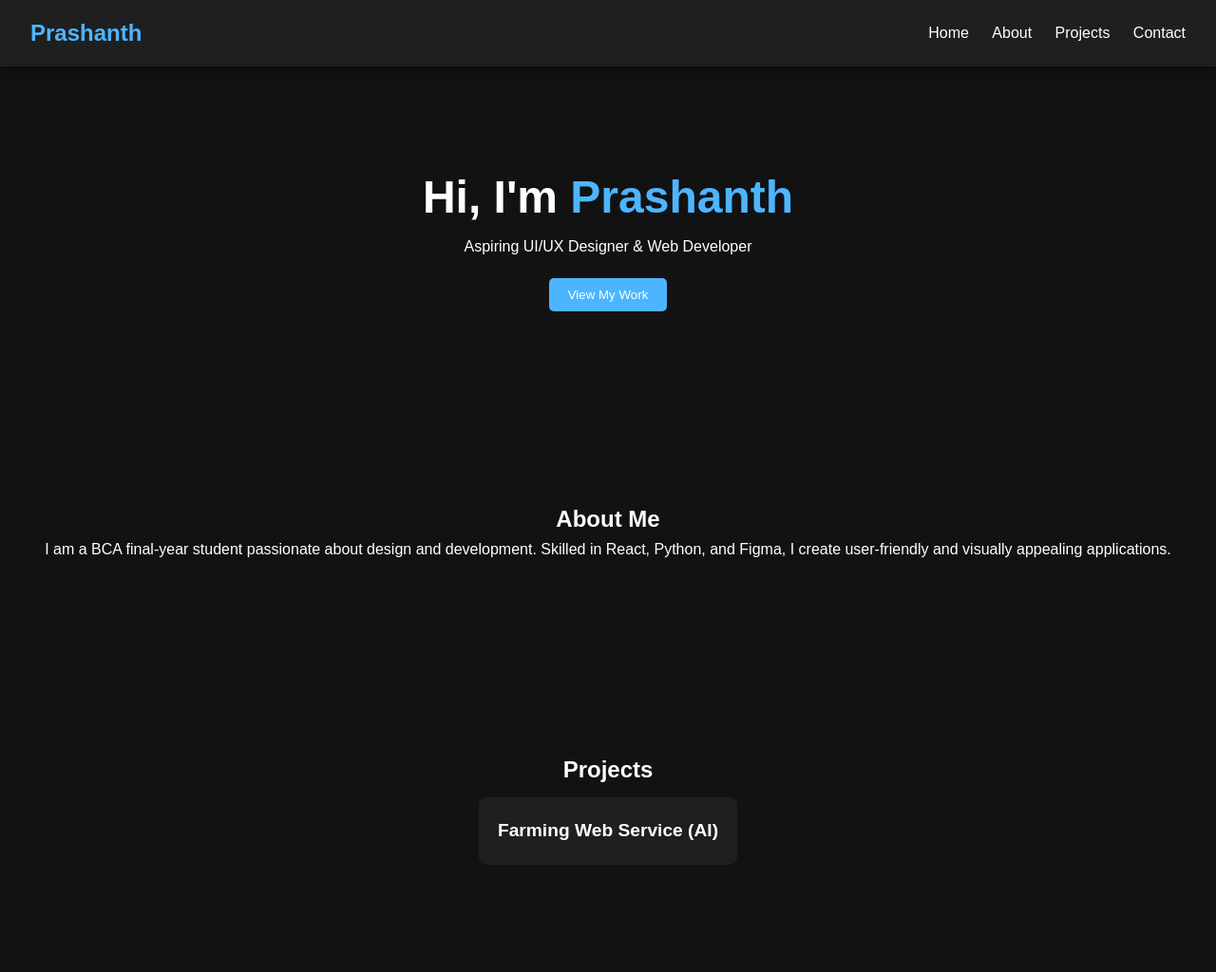
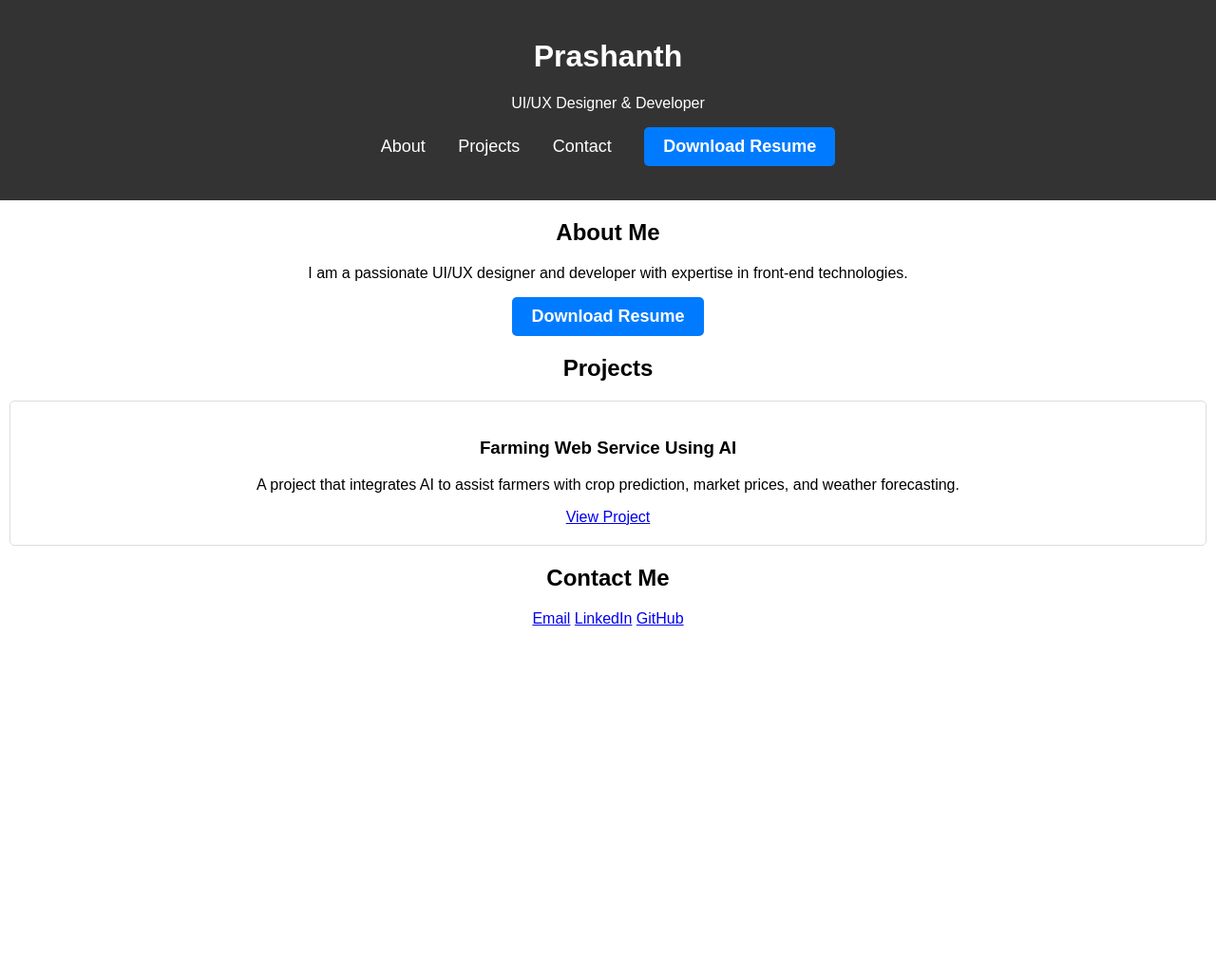
Before and after one commit to Prashanth2025/portfolio, a plain HTML site: page index.html in a window 1280 px wide. Shown: the top 1024 px of the page at 95% size. After the commit the page ends 800 px from the top, so only its background shows below. Drawn offline with Linux system fonts and the light colour scheme.

Commit message:
Fixed resume download and styling

```diff
--- a/index.html
+++ b/index.html
@@ -3,57 +3,45 @@
 <head>
     <meta charset="UTF-8">
     <meta name="viewport" content="width=device-width, initial-scale=1.0">
-    <title>Prashanth | Portfolio</title>
+    <title>Prashanth's Portfolio</title>
     <link rel="stylesheet" href="style.css">
 </head>
 <body>
 
-    <header class="header">
-        <h1 class="logo">Prashanth</h1>
+    <header>
+        <h1>Prashanth</h1>
+        <p>UI/UX Designer & Developer</p>
         <nav>
-            <a href="#home">Home</a>
-            <a href="#about">About</a>
-            <a href="#projects">Projects</a>
-            <a href="#contact">Contact</a>
+            <ul>
+                <li><a href="#about">About</a></li>
+                <li><a href="#projects">Projects</a></li>
+                <li><a href="#contact">Contact</a></li>
+                <li><a href="prashanth_resume.pdf" download="prashanth_resume.pdf" class="resume-btn">Download Resume</a></li>
+            </ul>
         </nav>
     </header>
 
-    <section id="home" class="home-section">
-        <h2>Hi, I'm <span>Prashanth</span></h2>
-        <p>Aspiring UI/UX Designer & Web Developer</p>
-        <button onclick="scrollToSection('projects')">View My Work</button>
+    <section id="about">
+        <h2>About Me</h2>
+        <p>I am a passionate UI/UX designer and developer with expertise in front-end technologies.</p>
+        <a href="prashanth_resume.pdf" download="prashanth_resume.pdf" class="resume-btn">Download Resume</a>
     </section>
 
-    <section id="about" class="about-section">
-        <h2>About Me</h2>
-        <p>I am a BCA final-year student passionate about design and development. Skilled in React, Python, and Figma, I create user-friendly and visually appealing applications.</p>
-    </section>
-
-    <section id="projects" class="projects-section">
+    <section id="projects">
         <h2>Projects</h2>
-        <div class="project-card">
-            <a href="https://farmer-ai-x2hw.onrender.com" target="_blank">
-                Farming Web Service (AI)
-            </a>
+        <div class="project">
+            <h3>Farming Web Service Using AI</h3>
+            <p>A project that integrates AI to assist farmers with crop prediction, market prices, and weather forecasting.</p>
+            <a href="https://github.com/Prashanth2025/farming-web-service" target="_blank">View Project</a>
         </div>
     </section>
 
-    <section id="contact" class="contact-section">
+    <section id="contact">
         <h2>Contact Me</h2>
-        <p>
-            <a href="mailto:yourmail@example.com" target="_blank" class="contact-link">Email: yourmail@example.com</a>
-        </p>
-        <p>
-            <a href="https://www.linkedin.com/in/yourprofile/" target="_blank" class="contact-link">LinkedIn: linkedin.com/in/yourprofile</a>
-        </p>
-        <p>
-            <a href="https://github.com/yourusername" target="_blank" class="contact-link">GitHub: github.com/yourusername</a>
-        </p>
+        <a href="mailto:prashanthramesh.02@gmail.com">Email</a>
+        <a href="https://www.linkedin.com/in/prashanth-ramesh-9522b72a2" target="_blank">LinkedIn</a>
+        <a href="https://github.com/Prashanth2025" target="_blank">GitHub</a>
     </section>
-
-    <footer>
-        <p>© 2025 Prashanth</p>
-    </footer>
 
     <script src="script.js"></script>
 </body>
--- a/script.js
+++ b/script.js
@@ -1,11 +1,10 @@
-// Smooth Scroll Functionality
 function scrollToSection(sectionId) {
     document.getElementById(sectionId).scrollIntoView({
         behavior: 'smooth'
     });
 }
 
-// Scroll Reveal Animation
+
 document.addEventListener('scroll', function () {
     const sections = document.querySelectorAll('section');
 
--- a/style.css
+++ b/style.css
@@ -1,135 +1,51 @@
-/* General Reset */
-* {
+body {
+    font-family: Arial, sans-serif;
     margin: 0;
     padding: 0;
-    box-sizing: border-box;
-    font-family: 'Poppins', sans-serif;
+    text-align: center;
 }
 
-body {
-    background-color: #121212;
+header {
+    background: #333;
     color: white;
-    line-height: 1.6;
+    padding: 20px;
 }
 
-/* Header */
-.header {
-    background-color: #1f1f1f;
-    padding: 1rem 2rem;
-    display: flex;
-    justify-content: space-between;
-    align-items: center;
-    position: sticky;
-    top: 0;
-    z-index: 100;
-    box-shadow: 0 2px 10px rgba(0, 0, 0, 0.5);
+nav ul {
+    list-style: none;
+    padding: 0;
 }
 
-.header .logo {
-    font-size: 1.5rem;
-    color: #4db5ff;
+nav ul li {
+    display: inline;
+    margin: 0 15px;  /* Added spacing */
 }
 
-.header nav a {
-    margin-left: 20px;
+nav ul li a {
     color: white;
     text-decoration: none;
-    transition: color 0.3s;
+    font-size: 18px;
 }
 
-.header nav a:hover {
-    color: #4db5ff;
-}
-
-/* Sections */
-section {
-    padding: 100px 20px;
-    text-align: center;
-    opacity: 0;
-    transform: translateY(30px);
-    transition: opacity 1s ease, transform 1s ease;
-}
-
-section.visible {
-    opacity: 1;
-    transform: translateY(0);
-}
-
-.home-section h2 {
-    font-size: 3rem;
-}
-
-.home-section span {
-    color: #4db5ff;
-}
-
-.home-section button {
-    margin-top: 20px;
+.resume-btn {
+    display: inline-block;
     padding: 10px 20px;
-    background-color: #4db5ff;
+    background-color: #007bff;
     color: white;
-    border: none;
-    cursor: pointer;
+    text-decoration: none;
+    font-size: 18px;
+    font-weight: bold;
     border-radius: 5px;
     transition: background 0.3s;
 }
 
-.home-section button:hover {
-    background-color: #1e90ff;
+.resume-btn:hover {
+    background-color: #0056b3;
 }
 
-/* Projects Section */
-.projects-section .project-card {
+.project {
+    border: 1px solid #ddd;
+    padding: 20px;
     margin: 10px;
-    padding: 20px;
-    background-color: #1f1f1f;
-    border-radius: 8px;
-    display: inline-block;
-    transition: transform 0.3s ease, box-shadow 0.3s ease;
-    cursor: pointer;
+    border-radius: 5px;
 }
-
-.projects-section .project-card a {
-    text-decoration: none;
-    color: white;
-    font-size: 1.2rem;
-    font-weight: bold;
-    display: block;
-}
-
-.projects-section .project-card:hover {
-    transform: translateY(-5px);
-    box-shadow: 0 5px 15px rgba(0, 0, 0, 0.5);
-}
-
-.projects-section .project-card a:hover {
-    color: #4db5ff;
-    text-decoration: underline;
-}
-
-/* Contact Section */
-.contact-section p {
-    margin: 10px 0;
-    font-size: 1.2rem;
-}
-
-.contact-link {
-    color: #4db5ff;
-    text-decoration: none;
-    font-weight: bold;
-    transition: color 0.3s ease;
-}
-
-.contact-link:hover {
-    color: #1e90ff;
-    text-decoration: underline;
-}
-
-/* Footer */
-footer {
-    background-color: #1f1f1f;
-    padding: 1rem;
-    text-align: center;
-    margin-top: 20px;
-    font-size: 0.9rem;
-}
```
Also changed, not shown: 1 other file.
